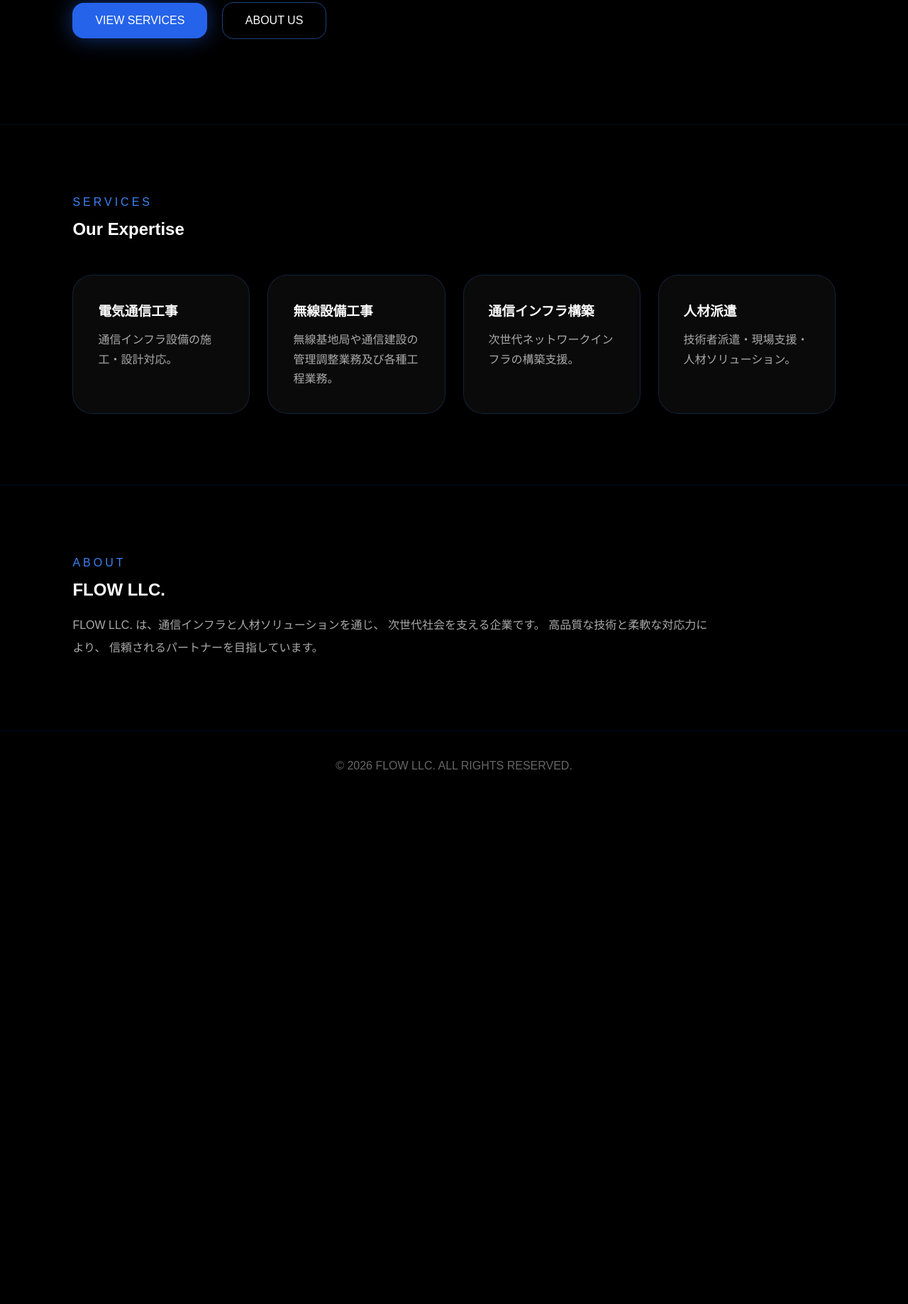
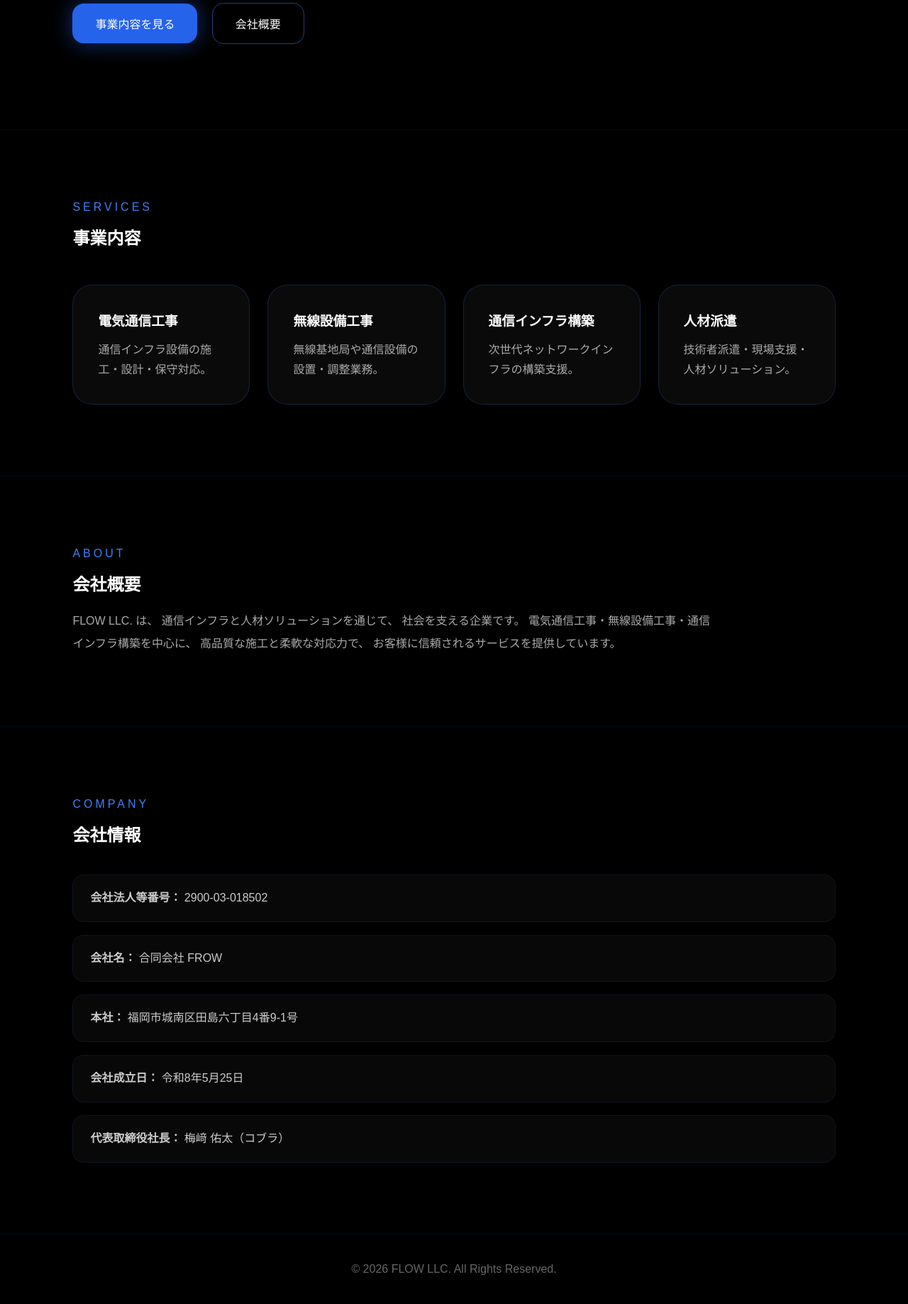
Before and after one commit to liegy7-coder/flow-llc-hp2, a plain HTML site: page index.html in a window 1280 px wide. Shown: the part 656-2493 px from the top of the page at 71% size. Before the commit the page ends 1784 px from the top, so only its background shows below. Drawn offline with Linux system fonts and the light colour scheme.

Commit message:
Update index.html

```diff
--- a/index.html
+++ b/index.html
@@ -3,19 +3,27 @@
 <head>
 <meta charset="UTF-8" />
 <meta name="viewport" content="width=device-width, initial-scale=1.0" />
+
 <title>FLOW LLC.</title>
+
 <style>
 *{
   margin:0;
   padding:0;
   box-sizing:border-box;
 }
+
+html{
+  scroll-behavior:smooth;
+}
+
 body{
   font-family:Arial,sans-serif;
   background:#000;
   color:#fff;
   overflow-x:hidden;
 }
+
 body::before{
   content:"";
   position:fixed;
@@ -23,6 +31,7 @@ body::before{
   background:radial-gradient(circle at top,#0066ff55,transparent 50%);
   pointer-events:none;
 }
+
 header{
   display:flex;
   justify-content:space-between;
@@ -30,40 +39,53 @@ header{
   padding:24px 8%;
   border-bottom:1px solid rgba(0,120,255,.2);
   backdrop-filter:blur(10px);
+  position:sticky;
+  top:0;
+  background:rgba(0,0,0,.7);
+  z-index:999;
 }
+
 .logo{
   height:80px;
 }
+
 nav a{
   color:#aaa;
   margin-left:30px;
   text-decoration:none;
   transition:.3s;
 }
+
 nav a:hover{
   color:#3b82f6;
 }
+
 .hero{
   padding:120px 8%;
 }
+
 .hero small{
   color:#3b82f6;
   letter-spacing:4px;
 }
+
 .hero h1{
   font-size:72px;
   line-height:1.1;
   margin:25px 0;
 }
+
 .hero p{
   max-width:700px;
   color:#aaa;
   font-size:18px;
   line-height:1.8;
 }
+
 .btns{
   margin-top:40px;
 }
+
 .btn{
   display:inline-block;
   padding:16px 32px;
@@ -72,30 +94,51 @@ nav a:hover{
   margin-right:16px;
   transition:.3s;
 }
+
 .primary{
   background:#2563eb;
   color:white;
   box-shadow:0 0 30px rgba(37,99,235,.5);
 }
+
+.primary:hover{
+  background:#3b82f6;
+}
+
 .secondary{
   border:1px solid rgba(59,130,246,.5);
   color:white;
 }
-.services{
+
+.secondary:hover{
+  background:rgba(59,130,246,.1);
+}
+
+section{
+  position:relative;
+  z-index:1;
+}
+
+.services,
+.about,
+.company{
   padding:100px 8%;
   border-top:1px solid rgba(0,120,255,.1);
 }
+
 .section-title{
   color:#3b82f6;
   letter-spacing:4px;
   margin-bottom:15px;
 }
+
 .cards{
   display:grid;
   grid-template-columns:repeat(auto-fit,minmax(250px,1fr));
   gap:25px;
   margin-top:50px;
 }
+
 .card{
   background:rgba(255,255,255,.04);
   border:1px solid rgba(59,130,246,.2);
@@ -103,62 +146,103 @@ nav a:hover{
   border-radius:28px;
   transition:.3s;
 }
+
 .card:hover{
   transform:translateY(-5px);
   border-color:#3b82f6;
   box-shadow:0 0 40px rgba(59,130,246,.2);
 }
+
 .card h3{
   margin-bottom:15px;
 }
+
 .card p{
   color:#aaa;
   line-height:1.7;
 }
-.about{
-  padding:100px 8%;
-  border-top:1px solid rgba(0,120,255,.1);
-}
+
 .about p{
   color:#aaa;
   line-height:2;
   max-width:900px;
   margin-top:20px;
 }
+
+.company-info{
+  display:grid;
+  gap:18px;
+  margin-top:40px;
+  color:#ccc;
+  line-height:1.8;
+}
+
+.company-info div{
+  background:rgba(255,255,255,.03);
+  border:1px solid rgba(59,130,246,.1);
+  padding:18px 24px;
+  border-radius:16px;
+}
+
 footer{
   padding:40px 8%;
   border-top:1px solid rgba(0,120,255,.1);
   color:#666;
   text-align:center;
 }
+
 @media(max-width:768px){
+
+  header{
+    flex-direction:column;
+    gap:20px;
+  }
+
+  nav{
+    display:flex;
+    gap:20px;
+    flex-wrap:wrap;
+    justify-content:center;
+  }
+
+  nav a{
+    margin-left:0;
+  }
+
+  .hero{
+    padding:90px 8%;
+  }
+
   .hero h1{
     font-size:42px;
   }
-  nav{
-    display:none;
-  }
+
 }
 </style>
 </head>
+
 <body>
 
 <header>
+
   <img src="logo.png" class="logo" alt="FLOW LLC Logo">
 
   <nav>
-    <a href="#services">SERVICES</a>
-    <a href="#about">ABOUT</a>
+    <a href="#services">事業内容</a>
+    <a href="#about">会社概要</a>
+    <a href="#company">会社情報</a>
   </nav>
+
 </header>
 
 <section class="hero">
-  <small>NEXT GENERATION COMMUNICATION INFRASTRUCTURE</small>
+
+  <small>次世代通信インフラ</small>
 
   <h1>
-    BUILDING<br>
-    THE FUTURE<br>
-    OF NETWORKS.
+    未来の<br>
+    通信インフラを<br>
+    構築する。
   </h1>
 
   <p>
@@ -168,27 +252,33 @@ footer{
   </p>
 
   <div class="btns">
-    <a href="#services" class="btn primary">VIEW SERVICES</a>
-    <a href="#about" class="btn secondary">ABOUT US</a>
+    <a href="#services" class="btn primary">事業内容を見る</a>
+    <a href="#about" class="btn secondary">会社概要</a>
   </div>
+
 </section>
 
 <section class="services" id="services">
-  <div class="section-title">SERVICES</div>
-  <h2>Our Expertise</h2>
+
+  <div class="section-title">
+    SERVICES
+  </div>
+
+  <h2>事業内容</h2>
 
   <div class="cards">
+
     <div class="card">
       <h3>電気通信工事</h3>
       <p>
-        通信インフラ設備の施工・設計対応。
+        通信インフラ設備の施工・設計・保守対応。
       </p>
     </div>
 
     <div class="card">
       <h3>無線設備工事</h3>
       <p>
-        無線基地局や通信建設の管理調整業務及び各種工程業務。
+        無線基地局や通信設備の設置・調整業務。
       </p>
     </div>
 
@@ -205,23 +295,72 @@ footer{
         技術者派遣・現場支援・人材ソリューション。
       </p>
     </div>
+
   </div>
+
 </section>
 
 <section class="about" id="about">
-  <div class="section-title">ABOUT</div>
-  <h2>FLOW LLC.</h2>
+
+  <div class="section-title">
+    ABOUT
+  </div>
+
+  <h2>会社概要</h2>
 
   <p>
-    FLOW LLC. は、通信インフラと人材ソリューションを通じ、
-    次世代社会を支える企業です。
-    高品質な技術と柔軟な対応力により、
-    信頼されるパートナーを目指しています。
+    FLOW LLC. は、
+    通信インフラと人材ソリューションを通じて、
+    社会を支える企業です。
+
+    電気通信工事・無線設備工事・通信インフラ構築を中心に、
+    高品質な施工と柔軟な対応力で、
+    お客様に信頼されるサービスを提供しています。
   </p>
+
+</section>
+
+<section class="company" id="company">
+
+  <div class="section-title">
+    COMPANY
+  </div>
+
+  <h2>会社情報</h2>
+
+  <div class="company-info">
+
+    <div>
+      <strong>会社法人等番号：</strong>
+      2900-03-018502
+    </div>
+
+    <div>
+      <strong>会社名：</strong>
+      合同会社 FROW
+    </div>
+
+    <div>
+      <strong>本社：</strong>
+      福岡市城南区田島六丁目4番9-1号
+    </div>
+
+    <div>
+      <strong>会社成立日：</strong>
+      令和8年5月25日
+    </div>
+
+    <div>
+      <strong>代表取締役社長：</strong>
+      梅﨑 佑太（コブラ）
+    </div>
+
+  </div>
+
 </section>
 
 <footer>
-  © 2026 FLOW LLC. ALL RIGHTS RESERVED.
+  © 2026 FLOW LLC. All Rights Reserved.
 </footer>
 
 </body>
```
